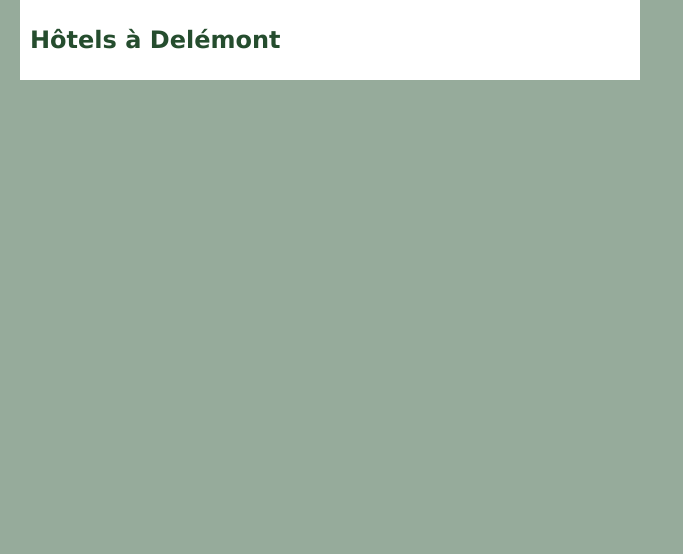
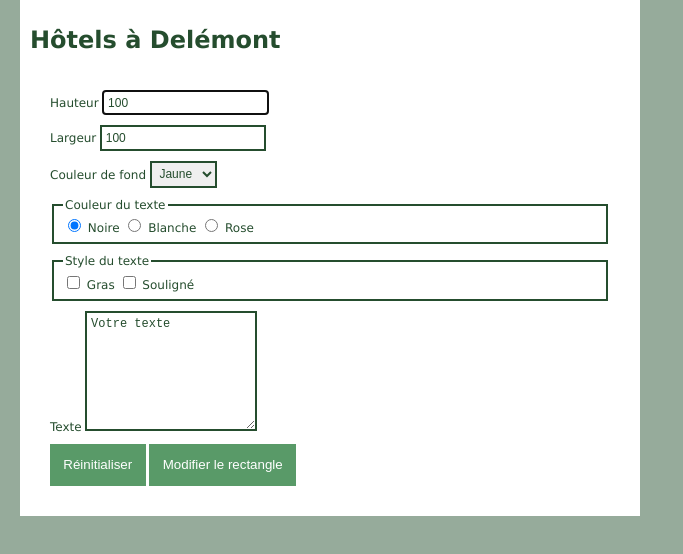
Before and after one commit to divtec-cejef/133a-h-tels-del-mont-IlanLachat, a plain HTML site: page index.html in a window 1280 px wide. Shown: the whole page, without its empty margins (0-683 px from the left). Drawn offline with Linux system fonts and the light colour scheme.

Commit message:
Commencer le formulaire

```diff
--- a/index.html
+++ b/index.html
@@ -15,6 +15,59 @@
     <h1>Hôtels à Delémont</h1>
 
     <!-- FORMULAIRE DE RESERVATION -->
+    <form id="formRect" action="https://kode.ch/getpost/">
+        <ul>
+            <li>
+                <label for="hauteur">Hauteur</label>
+                <input autofocus name="hauteur" id="hauteur" type="text" value="100"/>
+            </li>
+            <li>
+                <label for="largeur">Largeur</label>
+                <input name="largeur" id="largeur" type="text" value="100"/>
+            </li>
+            <li>
+                <label for="fond">Couleur de fond</label>
+                <select name="fond" id="fond">
+                    <option value="blue">Bleu</option>
+                    <option selected value="yellow">Jaune</option>
+                    <option value="red">Rouge</option>
+                    <option value="green">Vert</option>
+                </select>
+            </li>
+            <li>
+                <fieldset>
+                    <legend>Couleur du texte</legend>
+                    <input type="radio" name="color" id="noir" value="black" checked/>
+                    <label for="noir">Noire</label>
+
+                    <input type="radio" name="color" id="blanc" value="white"/>
+                    <label for="blanc">Blanche</label>
+
+                    <input type="radio" name="color" id="rose" value="pink"/>
+                    <label for="rose">Rose</label>
+                </fieldset>
+            </li>
+            <li>
+                <fieldset>
+                    <legend>Style du texte</legend>
+
+                    <input type="checkbox" name="gras" id="gras"/>
+                    <label for="gras">Gras</label>
+
+                    <input type="checkbox" name="souligne" id="souligne"/>
+                    <label for="souligne">Soulign&eacute;</label>
+                </fieldset>
+            </li>
+            <li>
+                <label for="txt">Texte</label>
+                <textarea rows="2" cols="20" name="txt" id="txt">Votre texte</textarea>
+            </li>
+            <li>
+                <button class="left" type="reset" name="btReset">R&eacute;initialiser</button>
+                <button class="right" type="submit">Modifier le rectangle</button>
+            </li>
+        </ul>
+    </form>
     <!-- au cas ou t'aurais pas compris place ton fromulaire ici. A+ Manfred -->
 </div>
 
```
